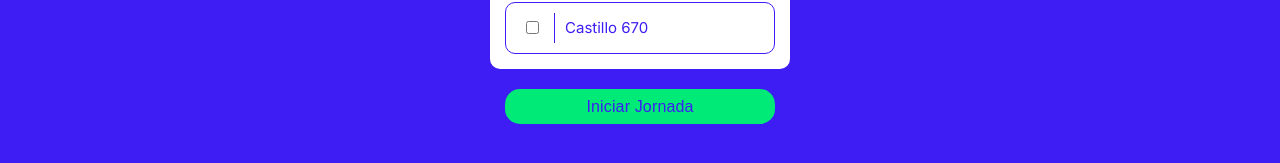
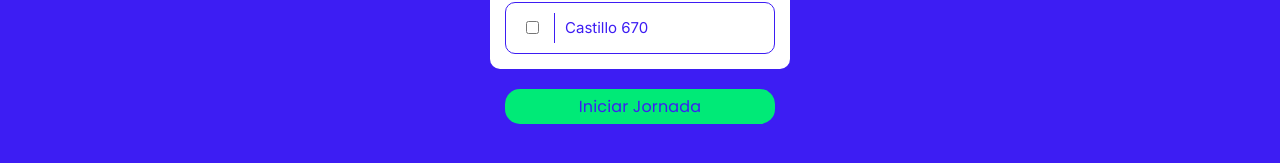
Before and after one commit to hernanortiz18/fast-delivery-src, a Next.js app in the folder fast-delivery-src/: page /box in a window 1280 px wide. Shown: the part 413-576 px from the top of the page. Built offline with nearby package versions, Linux system fonts and the light colour scheme.

Commit message:
fixed font from page

```diff
--- a/fast-delivery-src/src/app/box/page.tsx
+++ b/fast-delivery-src/src/app/box/page.tsx
@@ -80,7 +80,7 @@ function Box() {
         </div>
       </div>
       <div style={{ display: "flex", flexDirection: "column", gap: "1rem", marginTop: "20px", alignItems: "center" }}>
-        <button style={{fontFamily: 'sans-serif', }} className="greenButton">Iniciar Jornada</button>
+        <button className="greenButton">Iniciar Jornada</button>
       </div>
     </div>
 
```
